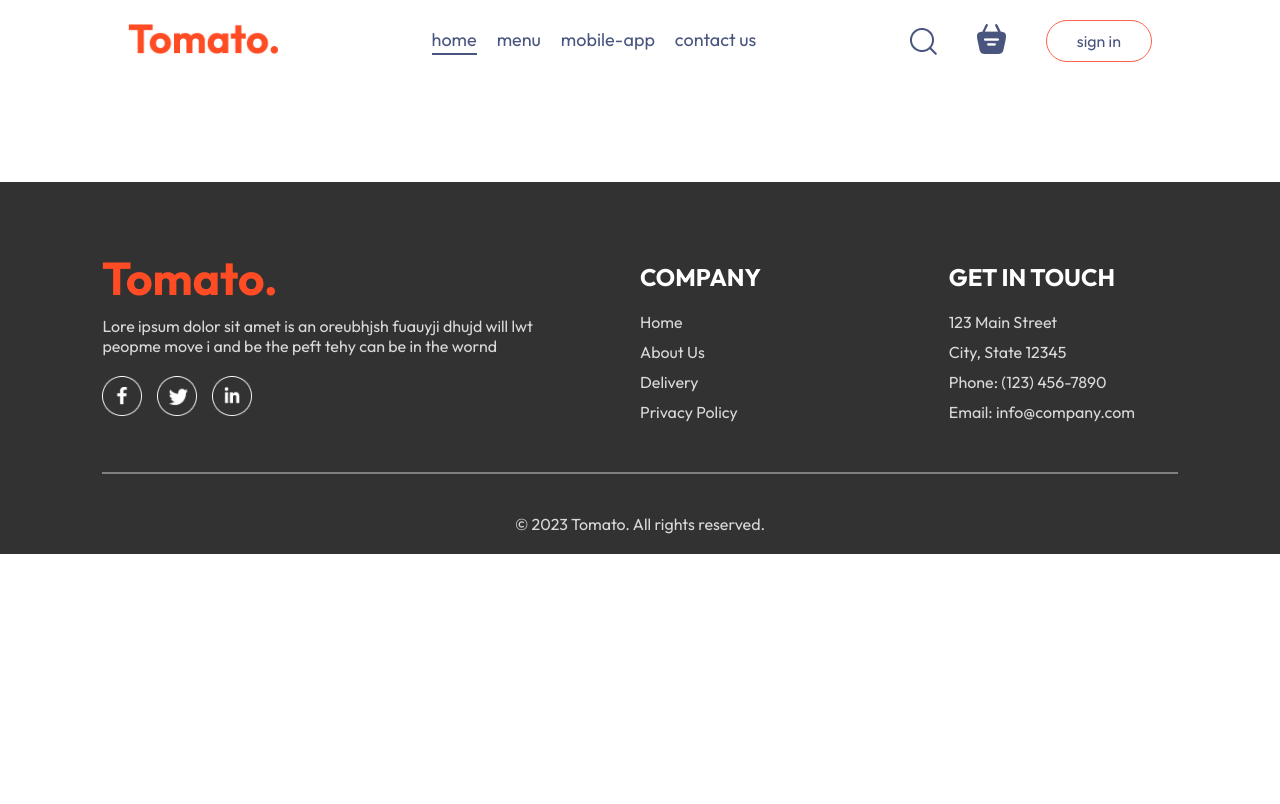
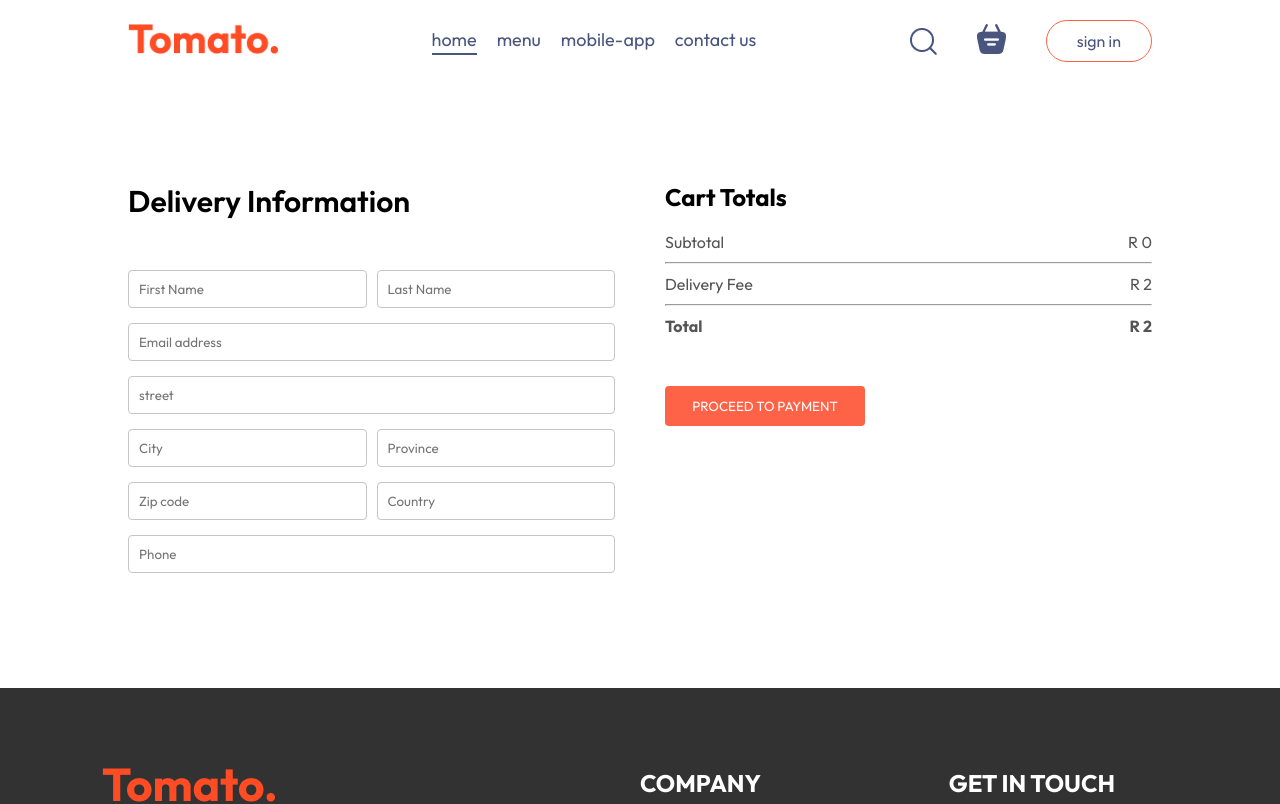
Before and after one commit to ZannyM/Inkosi-Resturant-v1, a React (Vite) app in the folder frontend/: page /order in a window 1280 px wide. Shown: the top 804 px of the page. Built offline with nearby package versions, Linux system fonts and the light colour scheme.

Commit message:
feat: Create PlaceOrder component and CSS
Implemented PlaceOrder.jsx layout and structure

Added dedicated CSS styling for the order placement page

```diff
--- a/frontend/src/pages/Cart/Cart.jsx
+++ b/frontend/src/pages/Cart/Cart.jsx
@@ -1,11 +1,13 @@
 import React, { useContext } from 'react'
 import './Cart.css'
 import { StoreContext } from '../../context/StoreContext'
+import { useNavigate } from 'react-router-dom';
 
 const Cart = () => {
 
   const { cartItems, food_list, removeFromCart, getTotalCartAmount } = useContext(StoreContext);
 
+  const navigate = useNavigate();
 
   return (
     <div className='cart'>
@@ -60,7 +62,7 @@
               <b>R {getTotalCartAmount() + 2}</b>
             </div>
           </div>
-          <button>PROCEED TO CHECKOUT</button>
+          <button onClick={() => navigate('/order')} >PROCEED TO CHECKOUT</button>
         </div>
         <div className="cart-promocode">
           <div>
--- a/frontend/src/pages/PlaceOrder/PlaceOrder.css
+++ b/frontend/src/pages/PlaceOrder/PlaceOrder.css
@@ -0,0 +1,35 @@
+.place-order{
+    display: flex;
+    align-items: start;
+    justify-content: space-between;
+    gap: 50px;
+    margin-top: 100px;
+}
+.place-order-left{
+    width: 100%;
+    max-width: max(30%, 500px);
+}
+.place-order-left .title{
+    font-size: 30px;
+    font-weight: 600;
+    margin-bottom: 50px;
+}
+.place-order-left input{
+    margin-bottom: 15px;
+    width: 100%;
+    padding: 10px;
+    border: 1px solid #c5c5c5;
+    border-radius: 4px;
+    outline-color: tomato;
+}
+.place-order-left .multi-fields{
+    display: flex;
+    gap: 10px;
+}
+.place-order-right{
+    width: 100%;
+    max-width: max(40%, 500px);
+}
+.place-order .cart-total button{
+    margin-top: 30px;
+}
--- a/frontend/src/pages/PlaceOrder/PlaceOrder.jsx
+++ b/frontend/src/pages/PlaceOrder/PlaceOrder.jsx
@@ -1,11 +1,56 @@
-import React from 'react'
+import React, { useContext } from 'react'
 import './PlaceOrder.css'
+import { StoreContext } from '../../context/StoreContext'
 
 const PlaceOrder = () => {
+
+const {getTotalCartAmount} = useContext(StoreContext);
+
   return (
-    <div>
+    <form className='place-order'>
+      <div className="place-order-left">
+        <p className="title">Delivery Information</p>
+        <div className="multi-fields">
+          <input type="text" placeholder='First Name' />
+          <input type="text" placeholder='Last Name' />
+        </div>
+        <input type="email" placeholder='Email address' />
+        <input type="text" placeholder='street' />
+        <div className="multi-fields">
+          <input type="text" placeholder='City' />
+          <input type="text" placeholder='Province' />
+        </div>
+        <div className="multi-fields">
+          <input type="text" placeholder='Zip code' />
+          <input type="text" placeholder='Country' />
+        </div>
+        <input type="text" placeholder='Phone' />
+      </div>
+      <div className="place-order-right">
+        <div className="cart-total">
+          <h2>Cart Totals</h2>
+          <div>
+            <div className="cart-total-details">
+              <p>Subtotal</p>
+              <p>R {getTotalCartAmount()}</p>
+            </div>
+            <hr />
+            <div className="cart-total-details">
+              <p>Delivery Fee</p>
+              <p>R {2}</p>
+            </div>
+            <hr />
+            <div className="cart-total-details">
+              <b>Total</b>
+              <b>R {getTotalCartAmount() + 2}</b>
+            </div>
+          </div>
+          <button>PROCEED TO PAYMENT</button>
+        </div>
 
-    </div>
+      </div>
+
+    </form>
   )
 }
 
```
